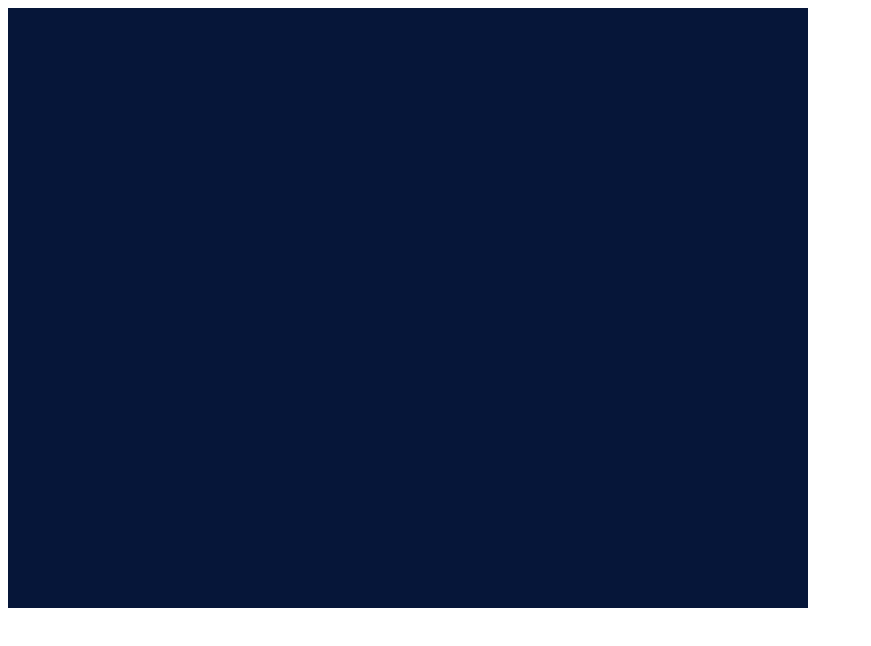
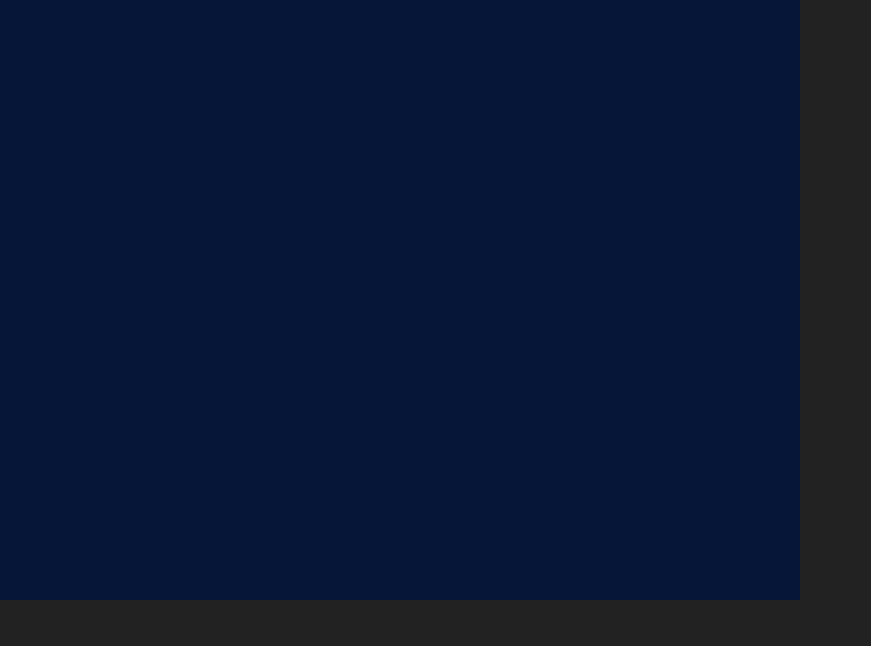
Before and after one commit to samhip/project-5-am, a website: page index.html in a window 1280 px wide. Shown: the whole page, without its empty margins (0-871 px from the left). Drawn offline with Linux system fonts and the light colour scheme.

Commit message:
Update index.html

```diff
--- a/index.html
+++ b/index.html
@@ -5,7 +5,7 @@
   <title>Project 5 AM</title>
 </head>
   <script src="pixi.min.js"></script>
-<body>
+<body style="background-color: #222222; margin:0">
   <script type="text/javascript">
     //Create a Pixi Application
     let app = new PIXI.Application();
```
